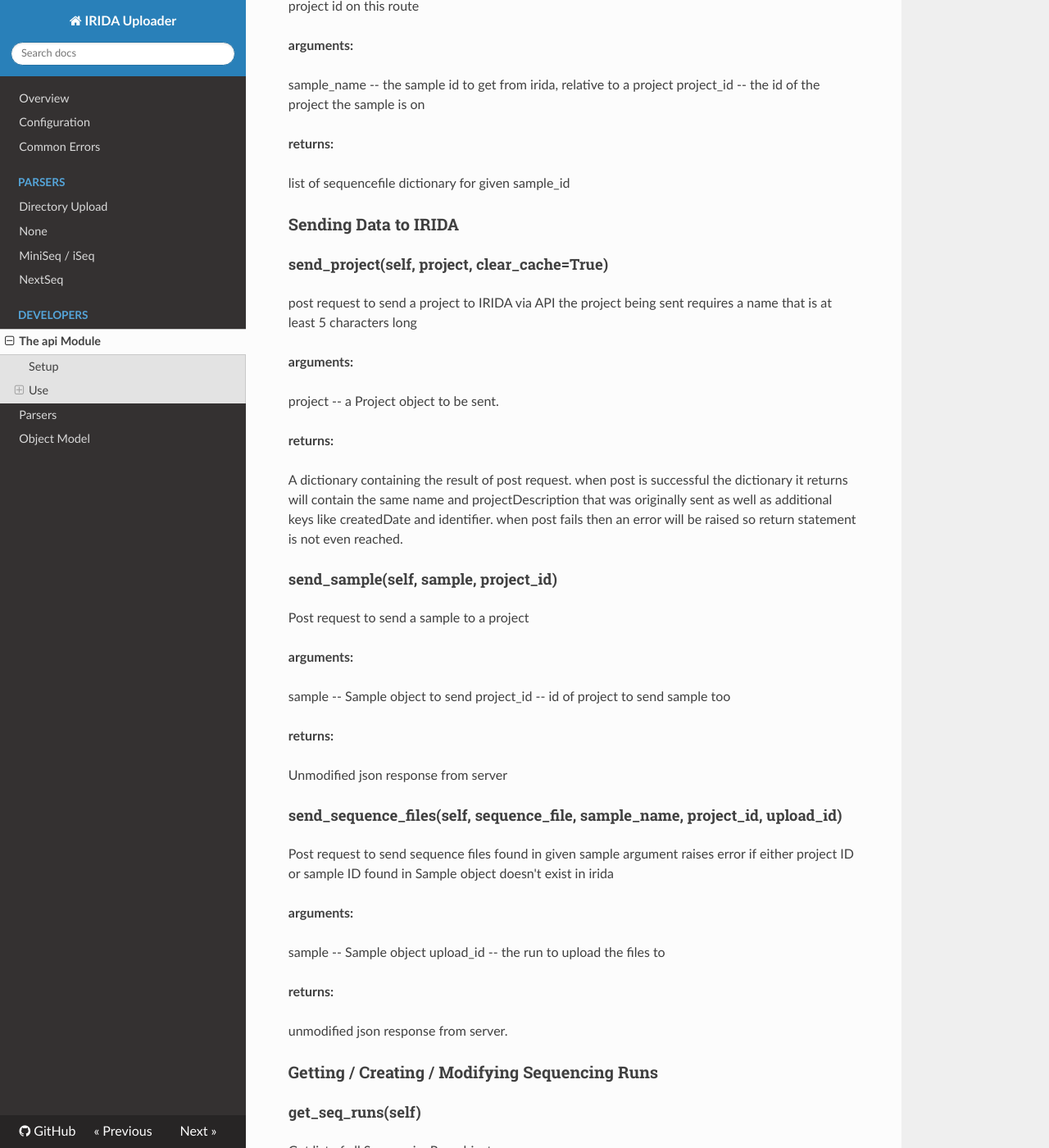
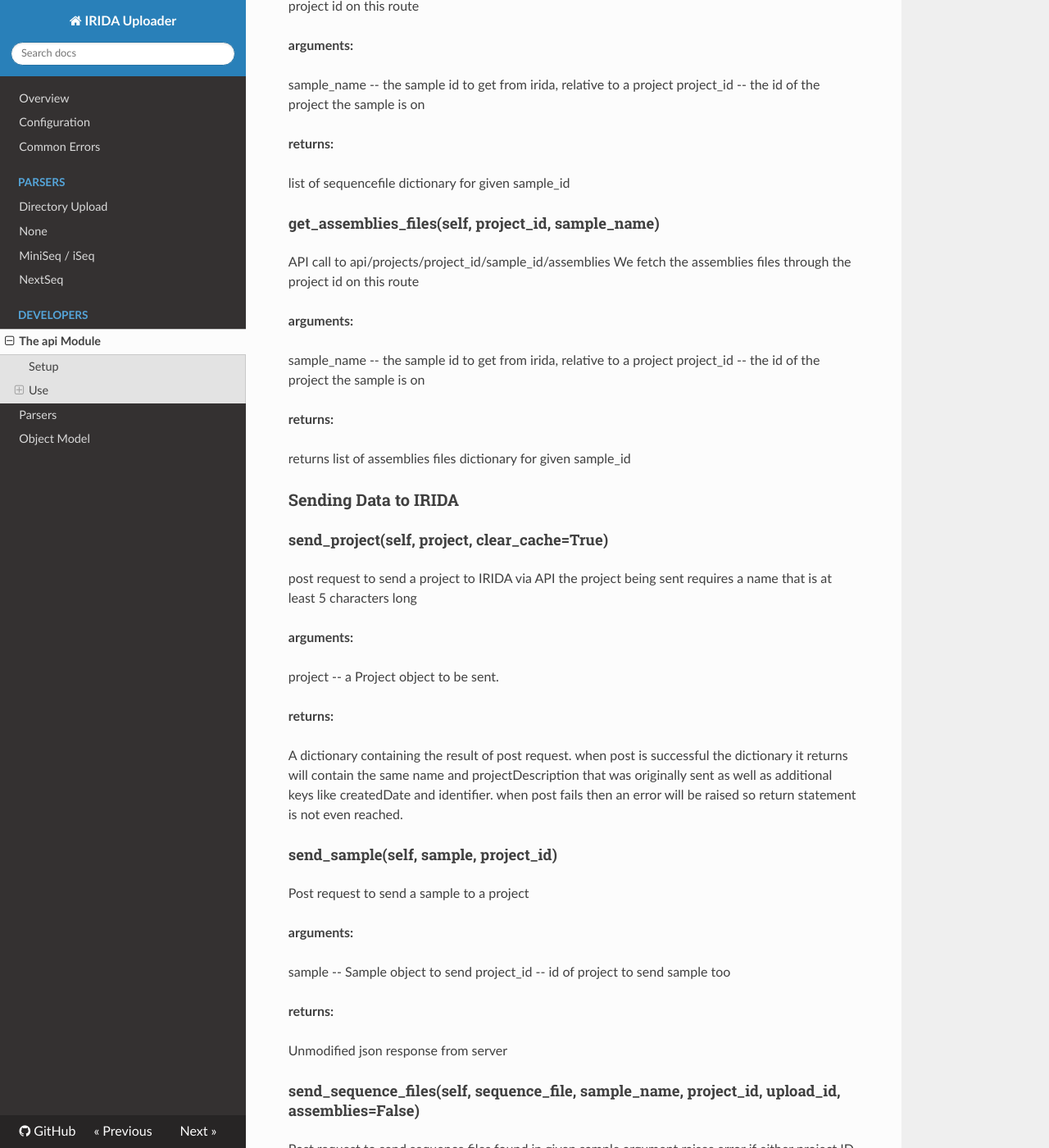
Before and after one commit to phac-nml/irida-uploader, an MkDocs documentation site: the page built from docs/developers/api.md, in a window 1280 px wide and 1400 px high, scrolled down 1232 px. Shown: the whole window at 82% size. Built offline with MkDocs 1.6.1, drawn with Linux system fonts in a browser that asks for light colours; nearby versions of some CDN libraries; old or Windows-style settings are respelled for this version of MkDocs; some of the changed text lies outside the part shown.

Commit message:
added docs for assemblies change

```diff
--- a/docs/developers/api.md
+++ b/docs/developers/api.md
@@ -54,6 +54,19 @@ project_id -- the id of the project the sample is on
 
 list of sequencefile dictionary for given sample_id
 
+#### get_assemblies_files(self, project_id, sample_name)
+API call to api/projects/project_id/sample_id/assemblies
+We fetch the assemblies files through the project id on this route
+
+**arguments:**
+
+sample_name -- the sample id to get from irida, relative to a project
+project_id -- the id of the project the sample is on
+
+**returns:**
+
+returns list of assemblies files dictionary for given sample_id
+
 ### Sending Data to IRIDA
 
 #### send_project(self, project, clear_cache=True)
@@ -86,7 +99,7 @@ project_id -- id of project to send sample too
 
 Unmodified json response from server
 
-#### send_sequence_files(self, sequence_file, sample_name, project_id, upload_id)
+#### send_sequence_files(self, sequence_file, sample_name, project_id, upload_id, assemblies=False)
 Post request to send sequence files found in given sample argument
 raises error if either project ID or sample ID found in Sample object
 doesn't exist in irida
@@ -94,7 +107,10 @@ doesn't exist in irida
 **arguments:**
 
 sample -- Sample object
+
 upload_id -- the run to upload the files to
+
+assemblies -- default:False -- upload as assemblies instead of regular sequence files
 
 **returns:**
 
```
Also changed, not shown: CHANGELOG.md (+2 -0 lines).
